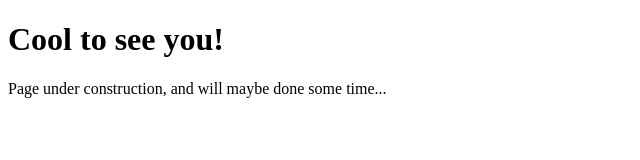
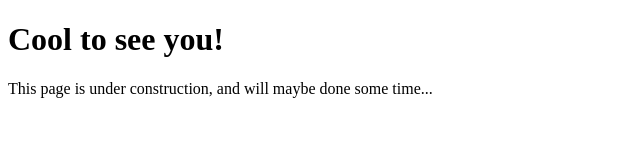
Before and after one commit to Klooven/klooven.github.io, a plain HTML site: page index.html in a window 1280 px wide. Shown: the whole page, without its empty margins (0-640 px from the left). Drawn offline with Linux system fonts and the light colour scheme.

Commit message:
Fixed more bad English

```diff
--- a/index.html
+++ b/index.html
@@ -6,6 +6,6 @@
   </head>
   <body>
     <h1>Cool to see you!</h1>
-    <p>Page under construction, and will maybe done some time...</p>
+    <p>This page is under construction, and will maybe done some time...</p>
   </body>
 </html>
```
